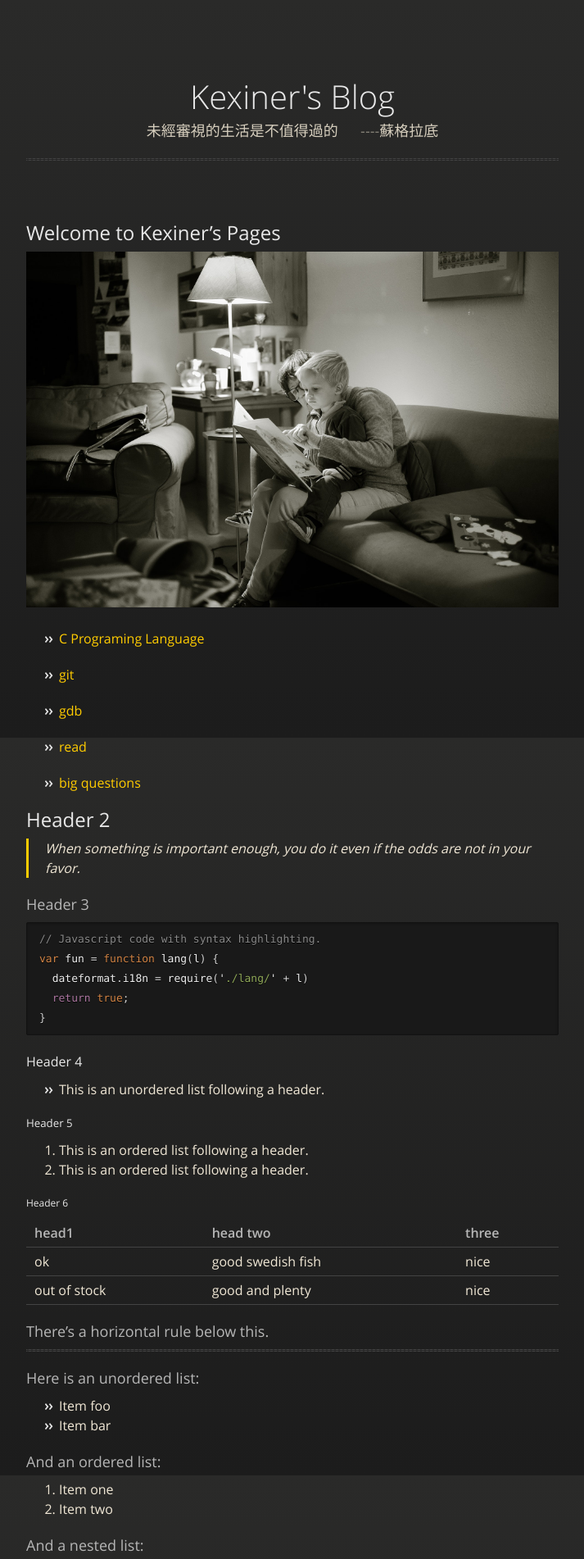
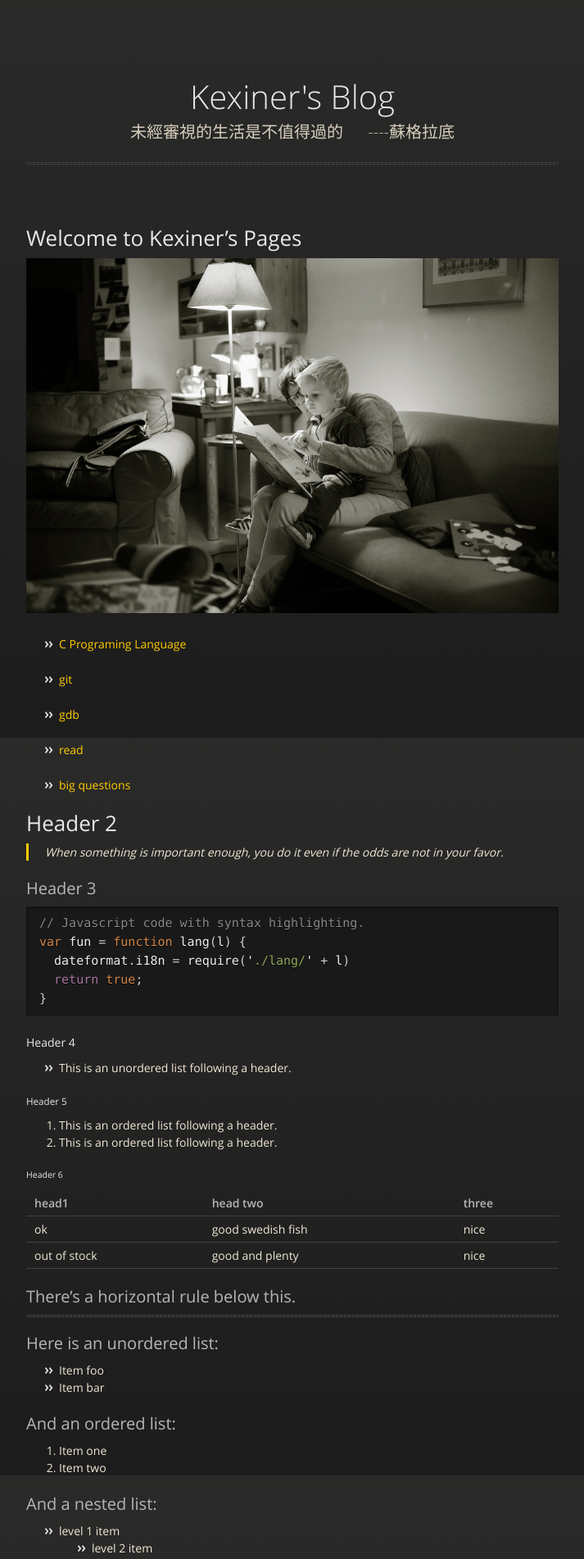
Before and after one commit to kexinerchen/kexinerchen.github.io, a Jekyll site: the page built from index.md, in a window 1280 px wide. Shown: the top 1902 px of the page at 82% size, without its empty margins (283-996 px from the left). Built offline with Jekyll 4.4.1, drawn with Linux system fonts in a browser that asks for light colours; our own code applies the rules of GitHub Pages for plain Markdown files.

Commit message:
Update jekyll-theme-midnight.scss

```diff
--- a/_sass/jekyll-theme-midnight.scss
+++ b/_sass/jekyll-theme-midnight.scss
@@ -5,7 +5,7 @@
 body {
   padding:0px 0 20px 0px;
   margin: 0px;
-  font:16px/1.5 "OpenSansRegular", "Helvetica Neue", Helvetica, Arial, sans-serif;
+  font:14px/1.5 "OpenSansRegular", "Helvetica Neue", Helvetica, Arial, sans-serif;
   color:#f0e7d5;
   font-weight: normal;
   background: #252525;
@@ -21,7 +21,7 @@ h1, h2, h3, h4, h5, h6 {
 }
 
 p, ul, ol, table, pre, dl {
-  margin:0 0 20px;
+  margin:0 0 22px;
 }
 
 h1, h2, h3 {
@@ -30,11 +30,11 @@ h1, h2, h3 {
 }
 
 h1 {
-  font-size:28px;
+  font-size:30px;
 }
 
 h2 {
-  font-size: 24px;
+  font-size: 26px;
 }
 
 h4, h5, h6 {
@@ -42,7 +42,7 @@ h4, h5, h6 {
 }
 
 h3 {
-  font-size: 18px;
+  font-size: 20px;
   line-height: 24px;
   font-family: 'OpenSansRegular', "Helvetica Neue", Helvetica, Arial, sans-serif !important;
   font-weight: normal;
@@ -60,7 +60,7 @@ a {
 }
 
 a small {
-  font-size:11px;
+  font-size:13px;
   color:#666;
   margin-top:-0.6em;
   display:block;
@@ -96,7 +96,7 @@ blockquote {
 code {
   font-family: Monaco, Bitstream Vera Sans Mono, Lucida Console, Terminal, monospace;
   color:#efefef;
-  font-size:13px;
+  font-size:15px;
   margin: 0 4px;
   padding: 4px 6px;
   border-radius: 2px;
@@ -180,7 +180,7 @@ dt {
       color: white;
       line-height: 50px;
       text-shadow: 0px 1px 0px rgba(0,0,0,.2);
-      font-size: 14px;
+      font-size: 16px;
 
       a {
         color: white;
@@ -193,7 +193,7 @@ dt {
         padding: 10px 12px;
         margin-top: 6px;
         line-height:14px;
-        font-size:14px;
+        font-size:16px;
         display:inline-block;
         text-align:center;
 
@@ -248,12 +248,12 @@ section {
       color: #d7cfbe;
       font-family: 'OpenSansLight', "Helvetica Neue", Helvetica, Arial, sans-serif;
       font-weight: normal;
-      font-size: 18px;
+      font-size: 20px;
       text-align: center;
     }
 
     .credits {
-      font-size: 11px;
+      font-size: 13px;
       font-family: 'OpenSansRegular', "Helvetica Neue", Helvetica, Arial, sans-serif;
       font-weight: normal;
       color: #696969;
```
